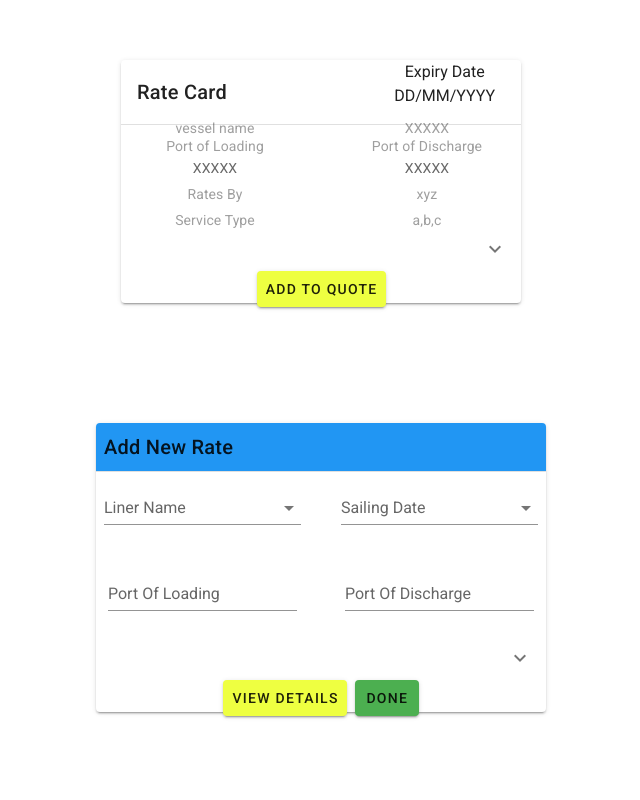
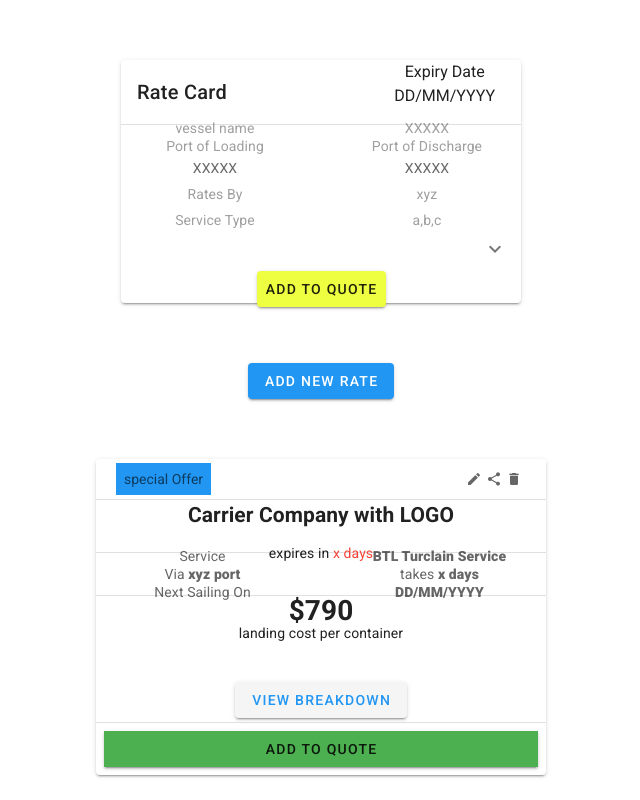
Before and after one commit to megabyte98/components, a Vue app: page / in a window 1280 px wide. Shown: the top 800 px of the page, without its empty margins (319-959 px from the left). Built offline with nearby package versions, Linux system fonts and the light colour scheme.

Commit message:
added bottom sheet

```diff
--- a/src/App.vue
+++ b/src/App.vue
@@ -143,16 +143,26 @@
   </div>
 
 <!-- add rate card -->
-
-
-<div class="container d-flex ma-auto">
-  <v-card raised outlined:loading="loading" class="mx-auto my-12" width="450" >
+<div class="text-center">
+    <v-btn
+      color="blue"
+      dark
+      @click="sheet = !sheet"
+    >
+      ADD NEW RATE
+    </v-btn>
+    <v-bottom-sheet v-model="sheet">
+      <v-sheet class="text-center" >
+        <v-container class="fluid">
+        <div class=" d-flex ma-auto">
+  <v-card raised outlined:loading="loading" class="mx-auto my-12" width="600" >
         <v-card-title class="blue pa-2">Add New Rate</v-card-title>
        <v-divider ></v-divider>
        <v-card-text class="pa-0">
       <v-row align="center">
-       <v-col  cols="6 pa-2">
-        <v-card-actions><v-select
+       <v-col  cols="4 pa-2">
+        <v-card-actions>
+          <v-select
           :items="items"
           label="Liner Name"
           class="px-1"
@@ -160,8 +170,35 @@
         </v-card-actions>
 
         </v-col>
-        <v-col cols="6 pa-2">
-       <v-card-actions><v-select
+        <v-col cols="4 pa-2">
+       <v-card-actions>
+         <v-text-field class="pr-5" label="Rates By" ></v-text-field>
+
+        </v-card-actions>
+        </v-col>
+        <v-col cols="4 pa-1">
+           <v-card-actions>
+          <v-select
+          :items="items"
+          label="Service Type"
+          class="px-1"
+        ></v-select>
+        </v-card-actions>
+        </v-col>
+      </v-row>
+    </v-card-text>
+
+    <v-card-text class="pa-0">
+      <v-row align="center">
+       <v-col  cols="4 px-6">
+          <v-text-field label="Port Of Loading"></v-text-field>
+        </v-col>
+        <v-col cols="4 px-6" align-center>
+         <v-text-field label="Port Of Discharge"></v-text-field>
+        </v-col>
+         <v-col cols="4 pa-1">
+           <v-card-actions>
+          <v-select
           :items="items"
           label="Sailing Date"
           class="px-1"
@@ -171,13 +208,23 @@
       </v-row>
     </v-card-text>
 
+
     <v-card-text class="pa-0">
       <v-row align="center">
-       <v-col  cols="6 px-6">
-          <v-text-field label="Port Of Loading"></v-text-field>
+         <v-col cols="4 pa-1">
+           <v-card-actions>
+          <v-select
+          :items="items"
+          label="Expiry Date"
+          class="px-1"
+        ></v-select>
+        </v-card-actions>
         </v-col>
-        <v-col cols="6 px-6" align-center>
-         <v-text-field label="Port Of Discharge"></v-text-field>
+         <v-col  cols="4 px-6">
+          <v-text-field label="Detention Free"></v-text-field>
+        </v-col>
+        <v-col cols="4 px-6" align-center>
+         <v-text-field label="Demurrage"></v-text-field>
         </v-col>
       </v-row>
     </v-card-text>
@@ -192,57 +239,15 @@
      <v-expand-transition>
       <div v-show="show">
         <v-divider></v-divider>
-
-     <v-card-text class="pa-0">
-      <v-row align="center">
-       <v-col  cols="6 px-5">
-           <v-text-field label="Via Ports"></v-text-field>
-        </v-col>
-        <v-col cols="6 pa-1">
-         <v-card-actions><v-select
-          :items="items"
-          label="Expiry Date"
-          class="px-1"
-        ></v-select>
-        </v-card-actions>
-        </v-col>
-      </v-row>
-    </v-card-text>
-  <v-card-text class="pa-0">
-      <v-row align="center">
-       <v-col  cols="6 px-5">
-        <v-text-field label="Demurrage" ></v-text-field>
-        </v-col>
-        <v-col cols="6 pa-1" align-center>
-         <v-text-field class="pr-5" label="Rates By" ></v-text-field>
-        </v-col>
-      </v-row>
-    </v-card-text>
-
-
-     <v-card-text class="pa-0">
-      <v-row align="center">
-       <v-col  cols="6 px-5">
-         <v-text-field label="Detention Free"></v-text-field>
-        </v-col>
-        <v-col cols="6 pa-1"> <v-card-actions><v-select
-          :items="items"
-          label="Service Type"
-          class="px-1"
-        ></v-select>
-        </v-card-actions>
-        </v-col>
-      </v-row>
-    </v-card-text>
-
-
         <v-card-text class="pa-0">
       <v-row align="center">
        <v-col  cols="6 pa-1">
           <p class=" text-center ma-0 ">CUSTOM RATES</p>
         </v-col>
         <v-col cols="6 pa-1">
-          <v-card-actions class="d-flex justify-center"><v-btn raised class="fluid"  color="lime accent-2">Add Custom Rates</v-btn></v-card-actions>
+          <v-card-actions class="d-flex justify-center">
+            <v-btn raised class="fluid"  color="lime accent-2">Add Custom Rates</v-btn>
+            </v-card-actions>
         </v-col>
       </v-row>
     </v-card-text>
@@ -253,7 +258,9 @@
           <p class=" text-center ma-0 ">SCHEDULE</p>
         </v-col>
         <v-col cols="6 pa-1">
-          <v-card-actions class="d-flex justify-center"><v-btn raised class="fluid"  color="lime accent-2">Schedule</v-btn></v-card-actions>
+          <v-card-actions class="d-flex justify-center">
+            <v-btn raised class="fluid"  color="lime accent-2">Schedule</v-btn>
+            </v-card-actions>
         </v-col>
       </v-row>
     </v-card-text>
@@ -275,6 +282,18 @@
   </v-card>
 
 </div>
+        </v-container>
+        <v-btn
+          class="mt-6"
+          text
+          color="red"
+          @click="sheet = !sheet"
+        >close</v-btn>
+      </v-sheet>
+    </v-bottom-sheet>
+  </div>
+
+
 
 <!-- add rate card -->
 
@@ -356,7 +375,8 @@
     data: () => ({
       loading: false,
       selection: 1,
-      show: false
+      show: false,
+      sheet:false
     }),
 
 
```
